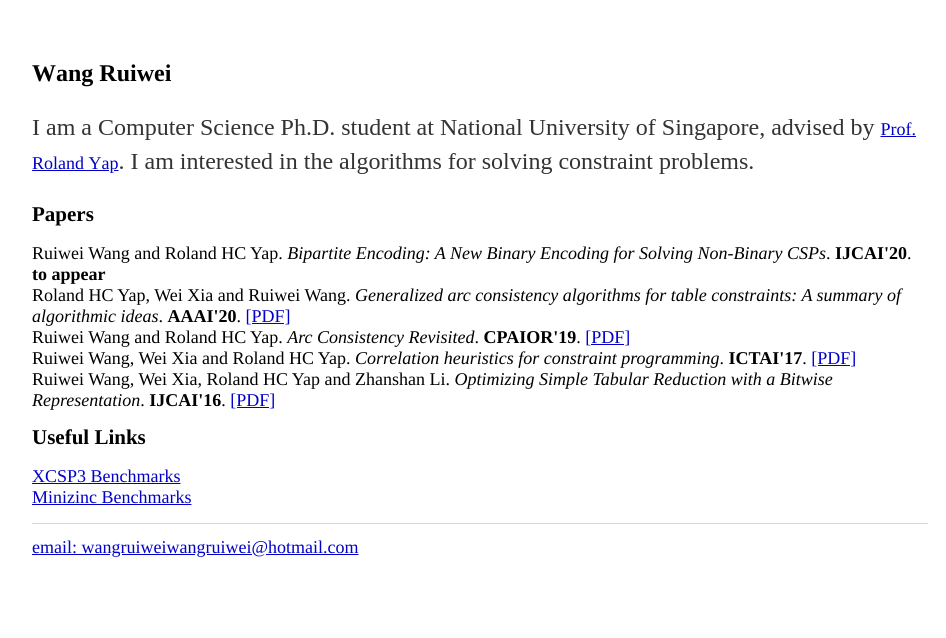
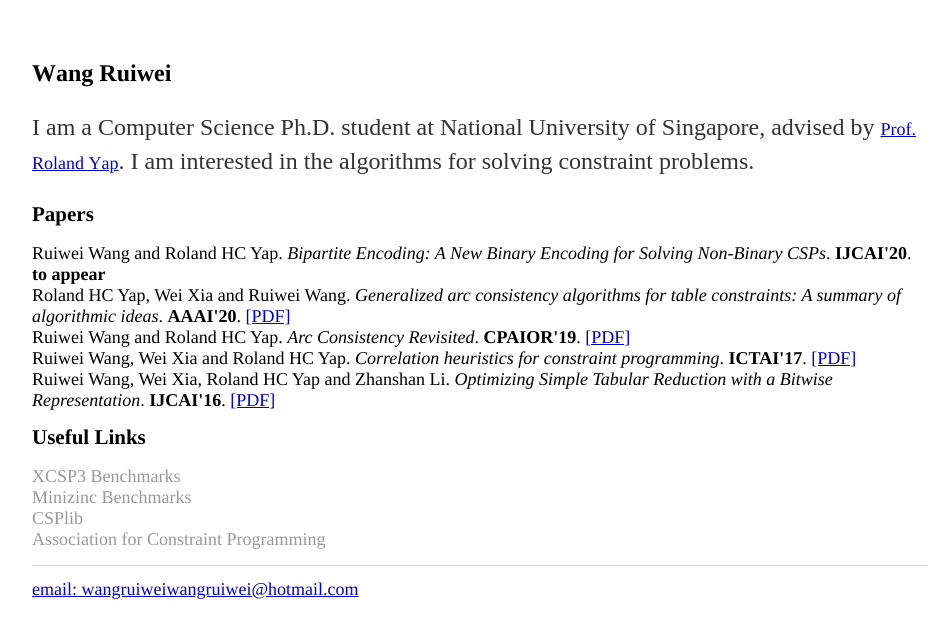
Before and after one commit to WangRuiwei/WangRuiwei.github.io, a Jekyll site: the page built from index.html, in a window 1280 px wide. Shown: the top 638 px of the page, without its empty margins (160-1106 px from the left). Built offline with Jekyll 4.4.1, drawn with Linux system fonts in a browser that asks for light colours.

Commit message:
Update index.html

```diff
--- a/index.html
+++ b/index.html
@@ -15,7 +15,9 @@ Ruiwei Wang, Wei Xia, Roland HC Yap and Zhanshan Li. <i>Optimizing Simple Tabula
 </p>
 <h2 style="margin: 0.0px 0.0px 15.4px 0.0px; line-height: 25.0px; font: 21.0px Times; color: #000000; -webkit-text-stroke: #000000"><span class="s1"><b>Useful Links</b></span></h2>
 <p class="p3">
-<a href="http://www.xcsp.org/"><span class="s2">XCSP3 Benchmarks</span></a><br>
-<a href="https://www.minizinc.org/"><span class="s2">Minizinc Benchmarks</span></a><br>
+<a href="http://www.xcsp.org/">XCSP3 Benchmarks</a><br>
+<a href="https://www.minizinc.org/">Minizinc Benchmarks</a><br>
+<a href="http://www.csplib.org/">CSPlib</a><br>
+<a href="https://www.a4cp.org/">Association for Constraint Programming</a><br>
 </p>
 </div><!-- /.blurb -->
```
